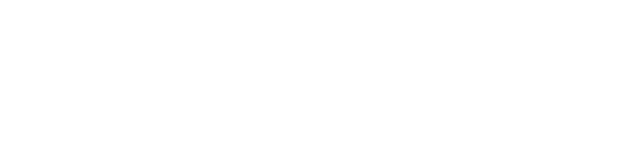
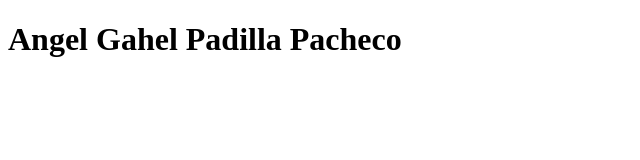
Before and after one commit to apadilla-2024102/Proyecto1, a plain HTML site: page index.html in a window 1280 px wide. Shown: the whole page, without its empty margins (0-640 px from the left). Drawn offline with Linux system fonts and the light colour scheme.

Commit message:
Agregar nombre Angel Gahe Padilla Pacheco titulo h1 index.html

```diff
--- a/index.html
+++ b/index.html
@@ -6,6 +6,6 @@
     <title>Ejercicio de pueba</title>
 </head>
 <body>
-
+    <h1>Angel Gahel Padilla Pacheco</h1>
 </body>
 </html>
```
